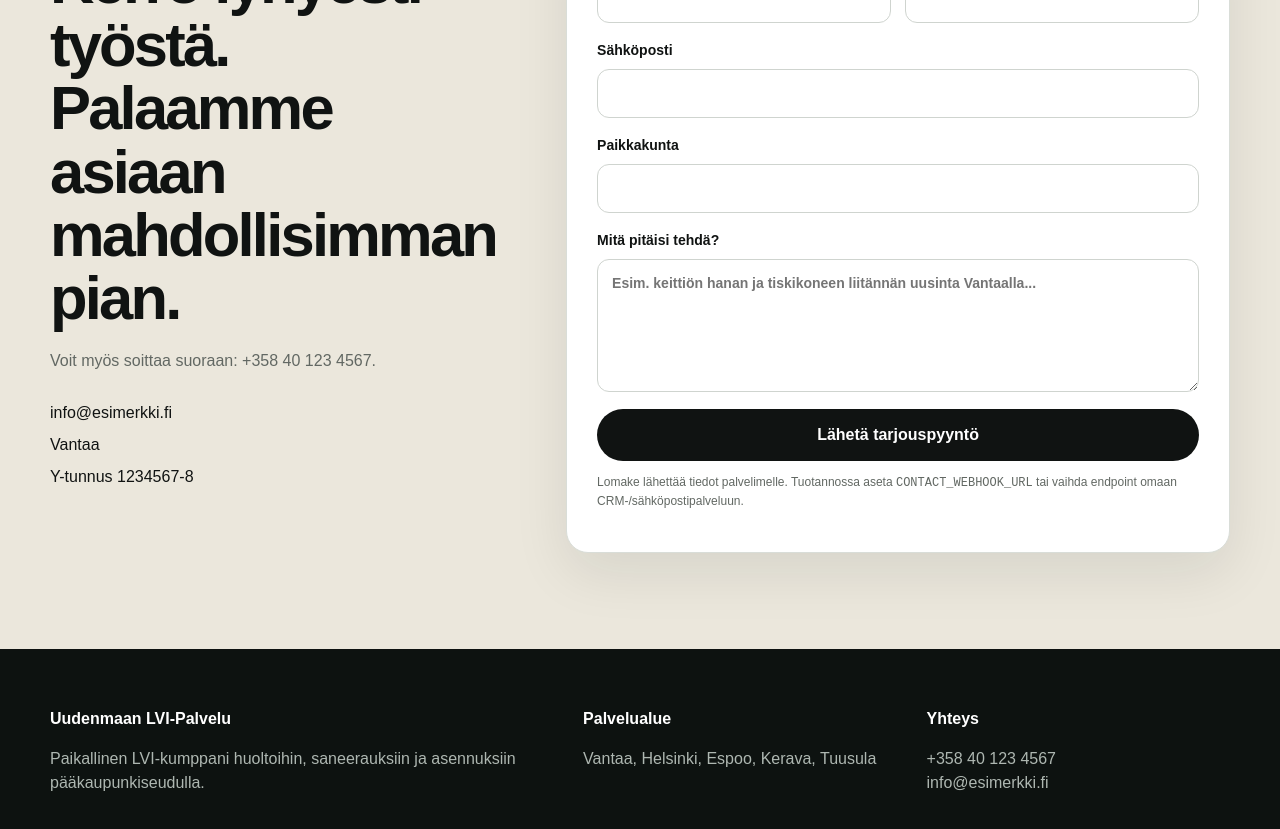
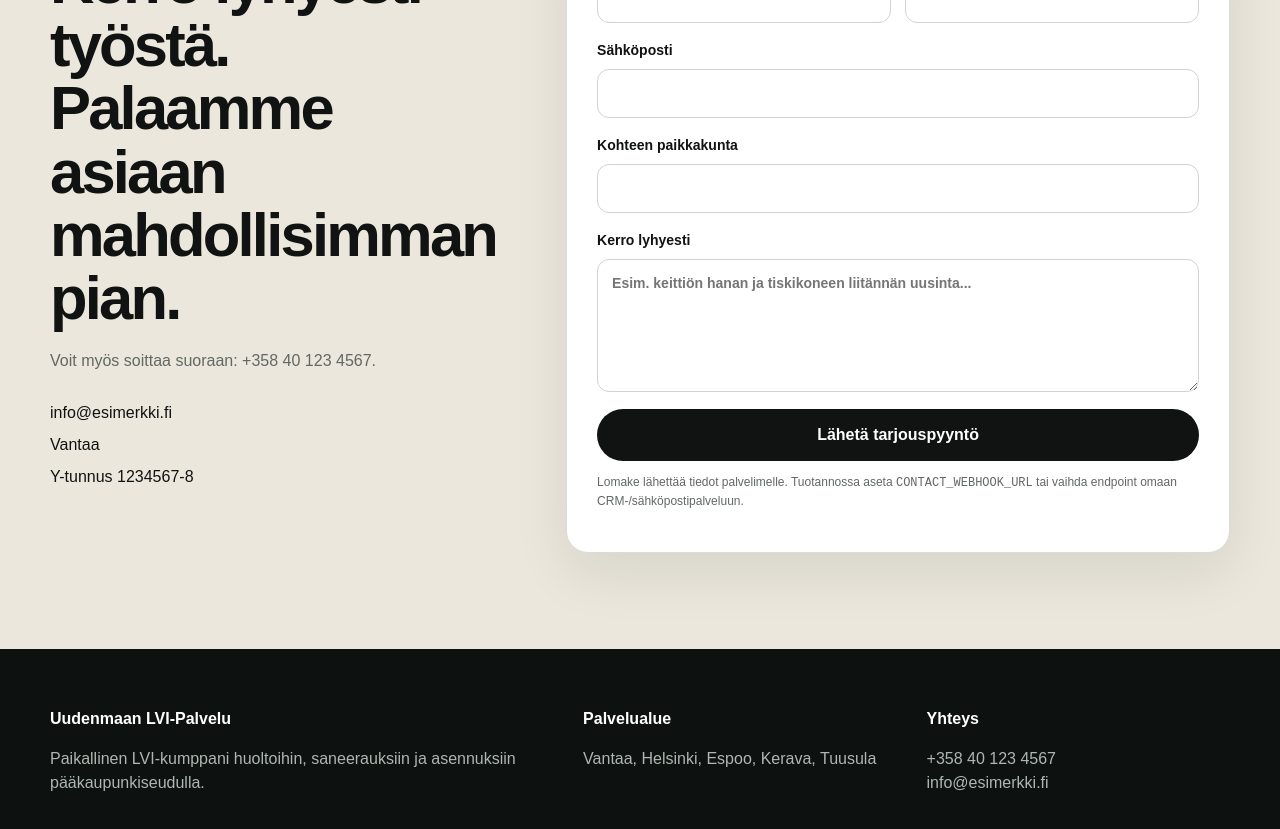
Before and after one commit to GhoulHouse-Dev/trades-master, a Next.js app: page / in a window 1280 px wide. Shown: the part 4940-5769 px from the top of the page. Built offline with nearby package versions, Linux system fonts and the light colour scheme.

Commit message:
feat: make contact form content-driven

```diff
--- a/components/ContactForm.tsx
+++ b/components/ContactForm.tsx
@@ -8,6 +8,7 @@ type State = "idle" | "sending" | "sent" | "error";
 export function ContactForm() {
   const [state, setState] = useState<State>("idle");
   const [message, setMessage] = useState("");
+  const copy = site.contact;
 
   async function onSubmit(event: FormEvent<HTMLFormElement>) {
     event.preventDefault();
@@ -24,30 +25,32 @@ export function ContactForm() {
         body: JSON.stringify(payload),
       });
       const data = (await response.json()) as { message?: string };
-      if (!response.ok) throw new Error(data.message || "Lähetys epäonnistui.");
+      if (!response.ok) throw new Error(data.message || copy?.error || "Lähetys epäonnistui.");
       setState("sent");
-      setMessage(data.message || "Kiitos! Viestisi on lähetetty.");
+      setMessage(copy?.success || data.message || "Kiitos! Viestisi on lähetetty.");
       form.reset();
     } catch (error) {
       setState("error");
-      setMessage(error instanceof Error ? error.message : "Lähetys epäonnistui.");
+      setMessage(copy?.error || (error instanceof Error ? error.message : "Lähetys epäonnistui."));
     }
   }
 
   return (
     <form className="contactForm" onSubmit={onSubmit}>
+      {copy?.formTitle && <h3>{copy.formTitle}</h3>}
       <div className="fieldGrid">
-        <label>Nimi<input name="name" autoComplete="name" required minLength={2} /></label>
-        <label>Puhelin<input name="phone" autoComplete="tel" inputMode="tel" required /></label>
+        <label>Nimi<input name="name" autoComplete="name" required minLength={2} placeholder={copy?.placeholders?.name} /></label>
+        <label>Puhelin<input name="phone" autoComplete="tel" inputMode="tel" required placeholder={copy?.placeholders?.phone} /></label>
       </div>
-      <label>Sähköposti<input name="email" type="email" autoComplete="email" /></label>
-      <label>Paikkakunta<input name="city" autoComplete="address-level2" /></label>
-      <label>Mitä pitäisi tehdä?<textarea name="message" required minLength={10} rows={5} placeholder="Esim. keittiön hanan ja tiskikoneen liitännän uusinta Vantaalla..." /></label>
+      <label>Sähköposti<input name="email" type="email" autoComplete="email" placeholder={copy?.placeholders?.email} /></label>
+      <label>Kohteen paikkakunta<input name="city" autoComplete="address-level2" required={Boolean(copy)} placeholder={copy?.placeholders?.city} /></label>
+      {copy?.serviceOptions && <label>Työn tyyppi<select name="service" required defaultValue=""><option value="" disabled>Valitse työn tyyppi</option>{copy.serviceOptions.map((option) => <option key={option} value={option}>{option}</option>)}</select></label>}
+      <label>Kerro lyhyesti<textarea name="message" required minLength={10} rows={5} placeholder={copy?.placeholders?.message ?? "Esim. keittiön hanan ja tiskikoneen liitännän uusinta..."} /></label>
       <label className="honeypot" aria-hidden="true">Yritys<input name="companyWebsite" tabIndex={-1} autoComplete="off" /></label>
       <button className="button submitButton" disabled={state === "sending"}>
-        {state === "sending" ? "Lähetetään…" : `Lähetä tarjouspyyntö`}
+        {state === "sending" ? "Lähetetään…" : (copy?.button ?? "Lähetä tarjouspyyntö")}
       </button>
-      <p className="formHint">Lomake lähettää tiedot palvelimelle. Tuotannossa aseta <code>CONTACT_WEBHOOK_URL</code> tai vaihda endpoint omaan CRM-/sähköpostipalveluun.</p>
+      <p className="formHint">{copy?.privacyLine ?? <>Lomake lähettää tiedot palvelimelle. Tuotannossa aseta <code>CONTACT_WEBHOOK_URL</code> tai vaihda endpoint omaan CRM-/sähköpostipalveluun.</>}</p>
       {message && <p className={state === "error" ? "formMessage error" : "formMessage"}>{message}</p>}
       <noscript>JavaScript tarvitaan lomakkeen lähettämiseen. Voit myös lähettää sähköpostia osoitteeseen {site.company.email}.</noscript>
     </form>
```
